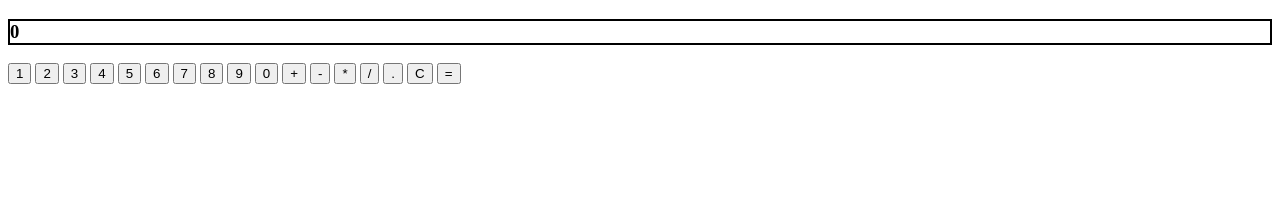
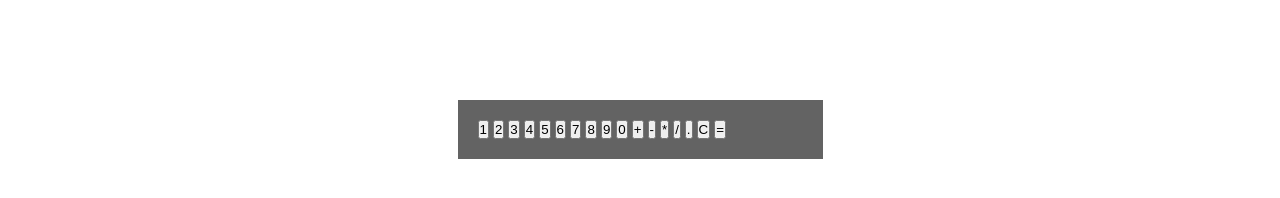
Before and after one commit to ThomasBuitelaar/calculator_JS, a plain HTML site: page index.html in a window 1280 px wide. Drawn offline with Linux system fonts and the light colour scheme.

Commit message:
update index and css

```diff
--- a/index.html
+++ b/index.html
@@ -6,7 +6,10 @@
 	<title>Calculator</title>
 </head>
 <body>
-	<h3 id="outcome">0</h3>
+
+<div id="calculator">
+
+	<div class="keys">
 
 		<button id="one">1</button>
 		<button id="two">2</button>
@@ -26,6 +29,8 @@
 		<button id="clear">C</button>
 		<button id="equals">=</button>
 
+	</div>
+</div>
 
 <script src="script/calculatorScript.js" type="text/javascript"></script>
 </body>
--- a/styling/calculator.css
+++ b/styling/calculator.css
@@ -1,10 +1,14 @@
-body{
-
+*{
+	margin: 0px;
+	padding: 0px;
 }
 
-#outcome{
-	border: 2px;
-	border-style: solid;
-	border-color: black;
+#calculator {
+	width: 325px;
+	height: auto;
 
+	margin: 100px auto;
+	padding: 20px;
+
+	background:#636363;
 }
```
Lines whose indentation alone changed are shown as unchanged.
